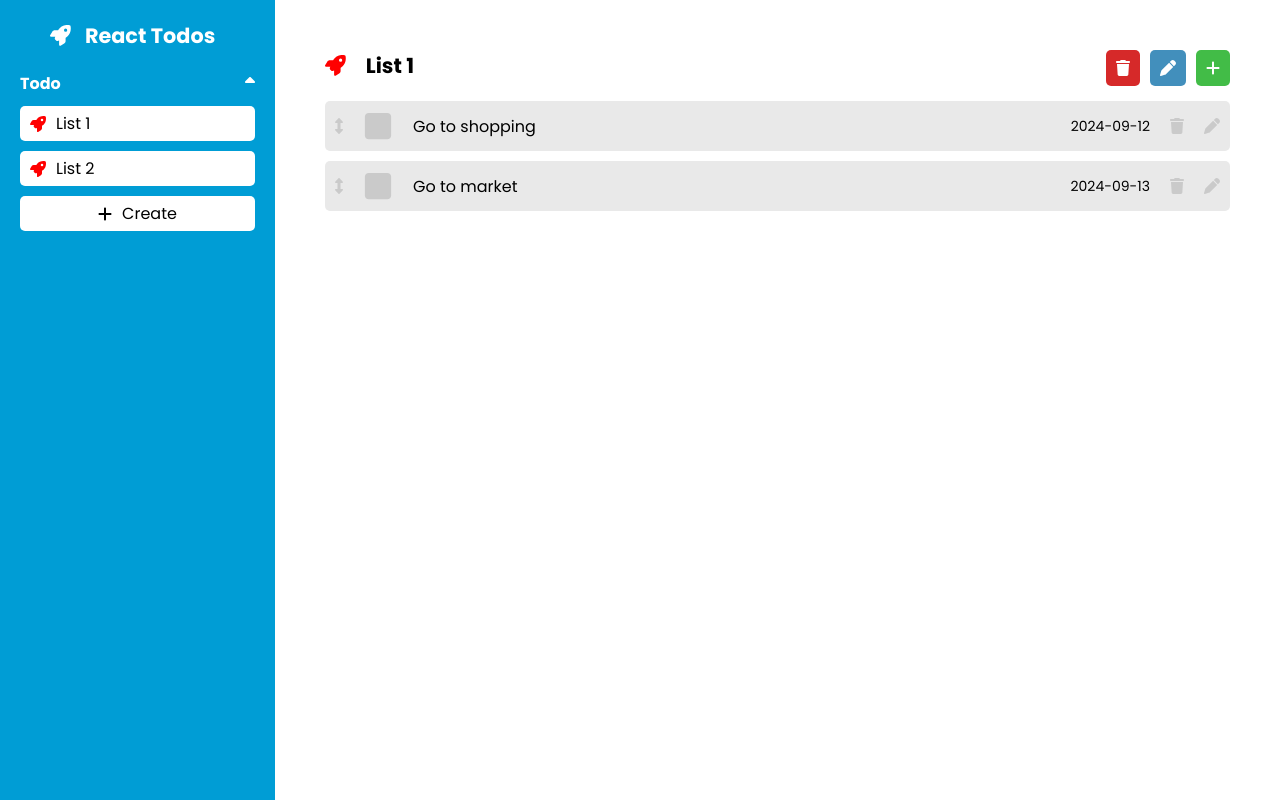
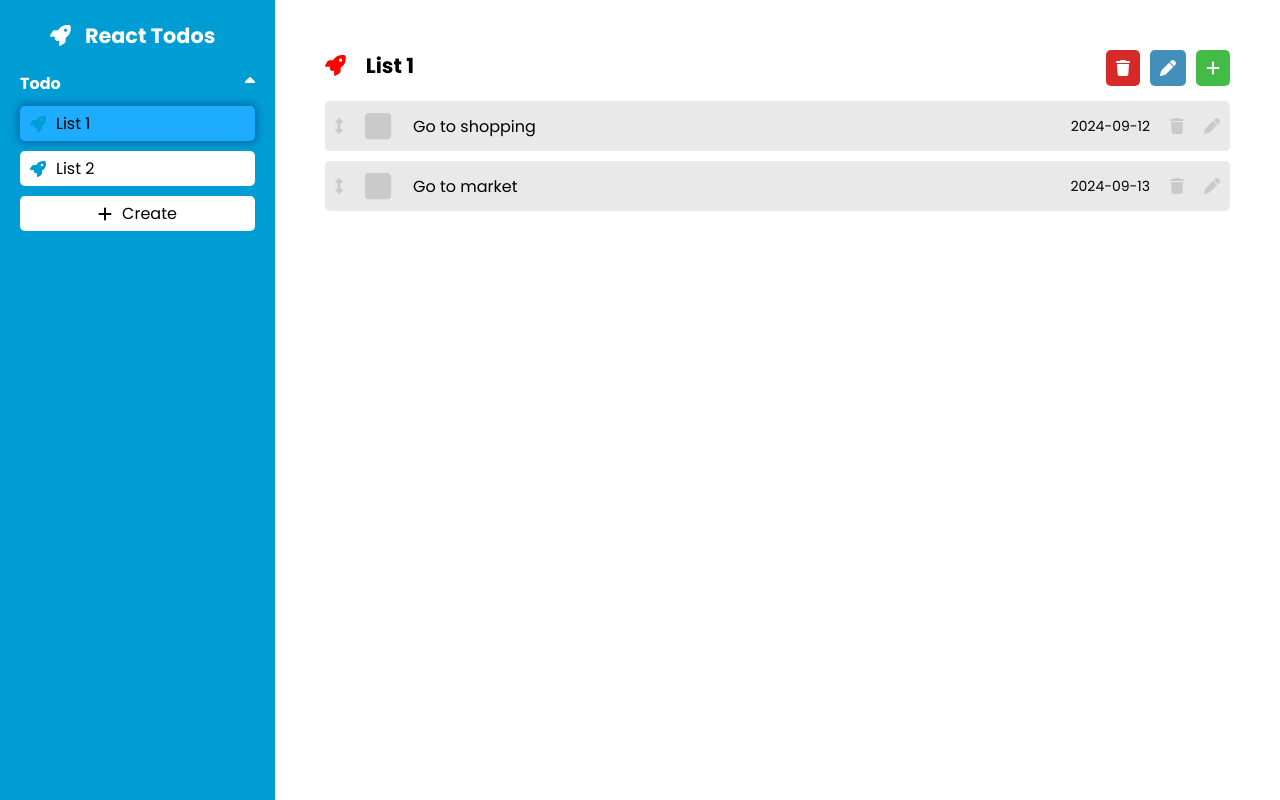
Before and after one commit to mafgit/react-todos, a React (Create React App) app: page /todo-list/0 in a window 1280 px wide. Built offline with nearby package versions, Linux system fonts and the light colour scheme; the HTML template or start-up script is replaced by a standard one.

Commit message:
sidebar item selected

```diff
--- a/package.json
+++ b/package.json
@@ -38,5 +38,8 @@
       "last 1 firefox version",
       "last 1 safari version"
     ]
+  },
+  "devDependencies": {
+    "babel-eslint": "^10.1.0"
   }
 }
--- a/src/components/Sidebar.jsx
+++ b/src/components/Sidebar.jsx
@@ -1,4 +1,4 @@
-import { useContext } from "react";
+import { useContext, useEffect, useState } from "react";
 import { MainContext } from "../App";
 import SidebarItem from "./SidebarItem";
 import "../styles/Sidebar.css";
@@ -10,10 +10,30 @@ import {
   faSortDown,
   faSortUp,
 } from "@fortawesome/free-solid-svg-icons";
-import { Link } from "react-router-dom";
+import { Link, useLocation } from "react-router-dom";
 
 const Sidebar = () => {
   const { todoLists } = useContext(MainContext);
+  const loc = useLocation();
+  const [selected, setSelected] = useState("-1");
+
+  // getting id from pathname
+  useEffect(() => {
+    if (loc.pathname.startsWith("/todo-list/") && loc.pathname.length > 11) {
+      let i = 11;
+      let id = "";
+
+      while (i < loc.pathname.length && loc.pathname[i] != "/") {
+        id += loc.pathname[i];
+        i++;
+      }
+
+      setSelected(id);
+    } else {
+      setSelected("-1");
+    }
+  }, [loc.pathname]);
+
   // TODO: new name of list not getting updated in sidebar
   return (
     <div className="sidebar">
@@ -30,7 +50,14 @@ const Sidebar = () => {
         </div>
 
         {todoLists.map((list) => {
-          return <SidebarItem key={list.id} id={list.id} title={list.title} />;
+          return (
+            <SidebarItem
+              key={list.id}
+              id={list.id}
+              title={list.title}
+              selected={list.id == selected}
+            />
+          );
         })}
 
         <Link to="/create-todo-list" className="create-btn">
--- a/src/components/SidebarItem.jsx
+++ b/src/components/SidebarItem.jsx
@@ -2,10 +2,13 @@ import { faRocket } from "@fortawesome/free-solid-svg-icons";
 import { FontAwesomeIcon } from "@fortawesome/react-fontawesome";
 import { Link } from "react-router-dom";
 
-const SidebarItem = ({ id, title }) => {
+const SidebarItem = ({ id, title, selected }) => {
   return (
-    <Link className="sidebar-item" to={`/todo-list/${id}`}>
-      <FontAwesomeIcon icon={faRocket} style={{ color: "red" }} />
+    <Link
+      className={"sidebar-item" + (selected ? " selected" : "")}
+      to={`/todo-list/${id}`}
+    >
+      <FontAwesomeIcon className="icon" icon={faRocket} />
       <p>{title}</p>
     </Link>
   );
--- a/src/styles/Sidebar.css
+++ b/src/styles/Sidebar.css
@@ -32,6 +32,18 @@
   width: 100%;
 }
 
+.sidebar-item .icon {
+  color: #009dd5;
+}
+
+.sidebar-item:hover {
+  scale: 1.02;
+}
+
+.sidebar-item:visited {
+  color: #000;
+}
+
 .sidebar-item {
   width: 100%;
   border-radius: 5px;
@@ -45,13 +57,14 @@
   transition: all 0.3s;
 }
 
-.sidebar-item:hover {
-  scale: 1.02;
+.sidebar-item.selected {
+  box-shadow: 0px 0px 8px 2px #0068a5;
+  background-color: #1dacff;
 }
 
-.sidebar-item:visited {
-  color: #000;
-}
+/* .sidebar-item p {
+  color: #009dd5;
+} */
 
 .sidebar-section .create-btn {
   width: 100%;
```
Also changed, not shown: .eslintrc.json, 1 other file (tests, documents, lock files or other folders).
